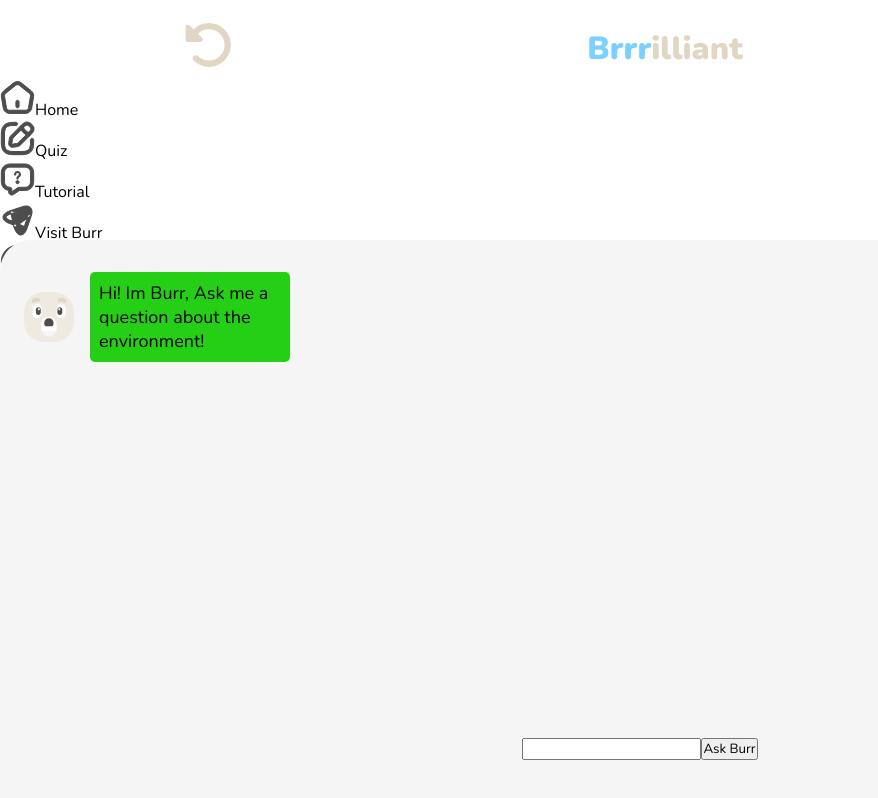
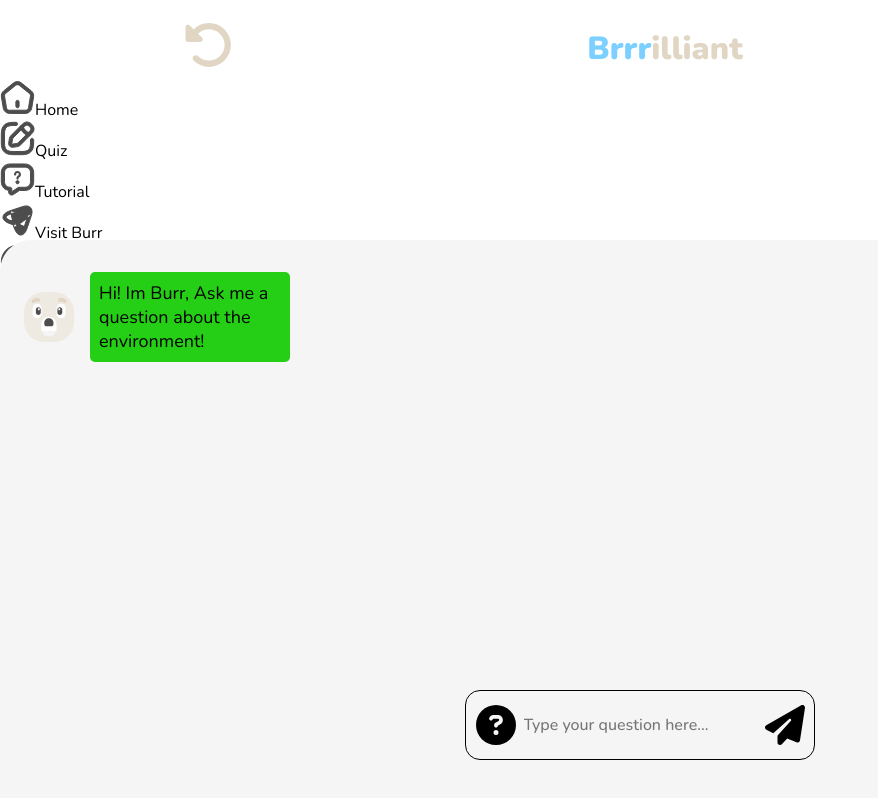
Before and after one commit to Paynecoder/BigProjectOne, a Next.js app: page /askburr in a window 1280 px wide. Shown: the whole page, without its empty margins (0-878 px from the left). Built offline with nearby package versions, Linux system fonts and the light colour scheme; no server answers.

Commit message:
sendField + sampleprompts state added

```diff
--- a/components/SendField/SendField.module.css
+++ b/components/SendField/SendField.module.css
@@ -0,0 +1,25 @@
+.main {
+    display: flex;
+    align-items: center;
+    flex-direction: row;
+    justify-content: center;
+    height: 70px;
+    border: 1px solid black;
+    width: 350px;
+    border-radius: 15px;
+    padding-left: .5em;
+    padding-right: .5em;
+}
+
+
+.main > input {
+    width: 75%;
+    border: none;
+    outline: none;
+    font-size: 1em;
+    font-family: 'Nunito';
+    font-weight: 500;
+    color: var(--secondary-gray);
+    background-color: transparent;
+    padding-left: .5em;
+}
--- a/components/SendField/index.js
+++ b/components/SendField/index.js
@@ -1,8 +1,19 @@
 import styles from "./SendField.module.css";
 import askGpt from "@/hooks/askgpt";
+import question from "@/public/icons/misc/circle-question-solid.svg";
+import send from "@/public/icons/misc/paper-plane-solid.svg";
+import Image from "next/image";
+import { useState } from "react";
 
 export default function SendField({ onSend }) {
   const { prompt, setPrompt } = askGpt();
+
+  const [samplePromps, setSamplePromps] = useState([
+    "Whats Recyling?",
+    "Whats Global Warming?",
+    "How can I help the environment?",
+    "What do I do with my trash?",
+  ]);
 
   const handleSubmit = (e) => {
     e.preventDefault();
@@ -12,15 +23,17 @@ export default function SendField({ onSend }) {
   return (
     <>
       <main className={styles.main}>
+        <Image src={question} width={40} />
         <input
           type="text"
           id="prompt"
           name="prompt"
+          placeholder="Type your question here..."
           value={prompt}
           autoComplete="off"
           onChange={(e) => setPrompt(e.target.value)}
         />
-        <button onClick={handleSubmit}>Ask Burr</button>
+        <Image src={send} width={40} onClick={handleSubmit} />
       </main>
     </>
   );
```
Also changed, not shown: public/icons/misc/circle-question-solid.svg (added), public/icons/misc/paper-plane-solid.svg (added).
